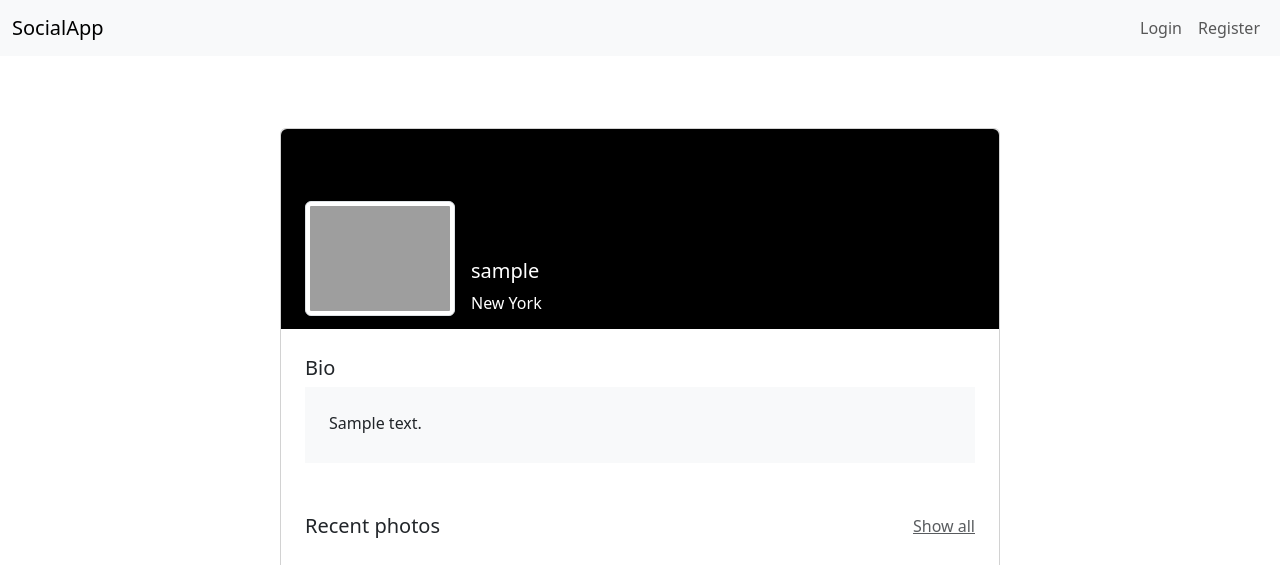
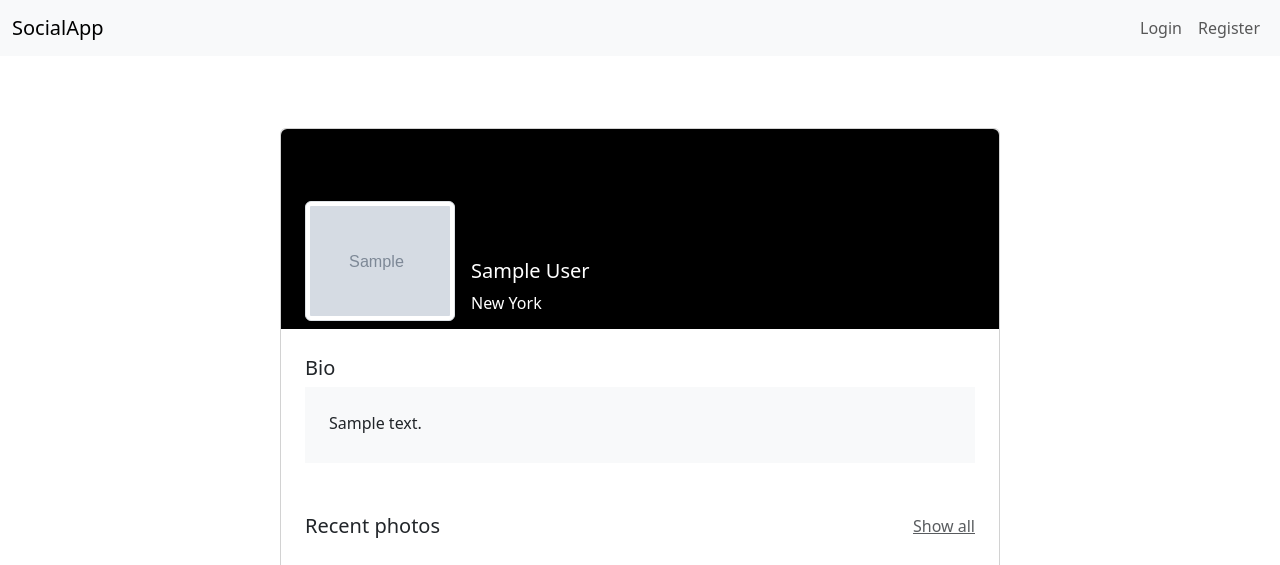
Before and after one commit to rixyz/django-social-app, a Django app: template user/templates/user/profile.html in a window 1280 px wide. Shown: the top 565 px of the page. Run offline with Django 5.2, Linux system fonts and the light colour scheme; the template is opened without the code that fills it: values that come from a table or form of the project are taken from there, others are empty; tables that the repository leaves empty hold one stand-in row (values such as "Sample post"); grey boxes marked "Sample" are stand-in pictures; parts of the project's set-up code (start-up, migrations or seed data) failed here and were passed over; grey boxes are pictures that could not be loaded.

Commit message:
add profile picture upload + fix design

```diff
--- a/social_media_app/urls.py
+++ b/social_media_app/urls.py
@@ -25,8 +25,8 @@ from django.conf import settings
 urlpatterns = [
     path('admin/', admin.site.urls),
     path('home/', post_views.home, name='home'),
-    path('register/', user_views.userRegister, name='register'),
-    path('login/', user_views.userLogin, name='login'),
+    path('register/', user_views.user_register, name='register'),
+    path('login/', user_views.user_login, name='login'),
     path('logout/', auth_views.LogoutView.as_view(template_name='post/home.html'), name='logout'),
 
     path('user/', include('user.urls')),
--- a/user/templates/user/edit.html
+++ b/user/templates/user/edit.html
@@ -1,9 +1,11 @@
 {% extends 'post/base.html' %} {% block title %} Edit | Social Media App
 {%endblock %} {% block content %}
+<section class="border p-3 m-3">
 <h1>Edit</h1>
 
-<form method="post" class="mt-3">
+<form method="post" enctype="multipart/form-data" class="mt-3">
   {% csrf_token %} {{ form }}
-  <button type="submit" class="btn btn-success">Edit</button>
+  <button type="submit" class="btn btn-success mt-3">Edit</button>
 </form>
+</section>
 {% endblock %}
--- a/user/templates/user/login.html
+++ b/user/templates/user/login.html
@@ -1,5 +1,6 @@
 {% extends 'post/base.html' %} {% block title %} Login | Social Media App
 {%endblock %} {% block content %}
+<section class="border p-3 m-3">
 <h1>Login</h1>
 <form method="post" class="mt-3">
   {% csrf_token %} {% if error %}
@@ -15,4 +16,5 @@
   </div>
   <button type="submit" class="btn btn-primary">Login</button>
 </form>
+</section>
 {% endblock %}
--- a/user/templates/user/profile.html
+++ b/user/templates/user/profile.html
@@ -1,5 +1,6 @@
-{% extends 'post/base.html' %} {% block title %} {{ targetUser.username }}'s
-Profile {%endblock %} {% block content %}
+{% extends 'post/base.html' %}
+{% block title %} {{ targetUser.username }}'s Profile {%endblock %}
+{% block content %}
 
 <section class="h-100 gradient-custom-2">
   <div class="container py-5 h-100">
@@ -12,15 +13,14 @@ Profile {%endblock %} {% block content %}
           >
             <div class="ms-4 mt-5 d-flex flex-column" style="width: 150px">
               <img
-                src="https://mdbcdn.b-cdn.net/img/Photos/new-templates/bootstrap-profiles/avatar-1.webp"
-                alt="Generic placeholder image"
+                src="{{targetUser.profile_picture.url}}" alt="Generic placeholder image"
                 class="img-fluid img-thumbnail mt-4 mb-2"
-                style="width: 150px; z-index: 1"
+                style="width: 150px; z-index: 1; height: 150px;object-fit: cover; object-position: 100%;"
               />
             </div>
             <div class="ms-3" style="margin-top: 130px">
               <h5>
-                {{ targetUser.username }} {% if user.is_authenticated %}
+                {{ targetUser.get_full_name }} {% if user == targetUser %}
                 <a href="{%url 'edit' %}" class="btn btn-primary">Edit</a>
                 {% endif %}
               </h5>
--- a/user/templates/user/register.html
+++ b/user/templates/user/register.html
@@ -1,9 +1,11 @@
 {% extends 'post/base.html' %} {% block title %} Register | Social Media App
 {%endblock %} {% block content %}
+<section class="border p-3 m-3">
 <h1>Register</h1>
 
 <form method="post" class="mt-3">
   {% csrf_token %} {{ form }}
-  <button type="submit" class="btn btn-success">Register</button>
+  <button type="submit" class="btn btn-success mt-3">Register</button>
 </form>
+</section>
 {% endblock %}
```
Also changed, not shown: post/static/style.css (added, +26 -0 lines), user/migrations/0002_alter_user_profile_picture.py (added), user/migrations/0003_alter_user_profile_picture.py (added).
